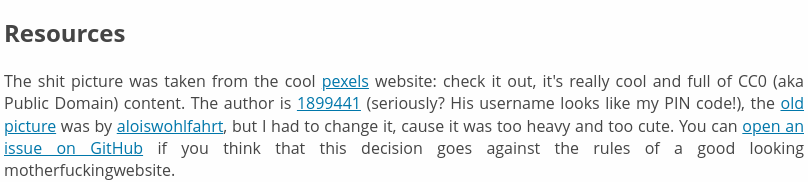
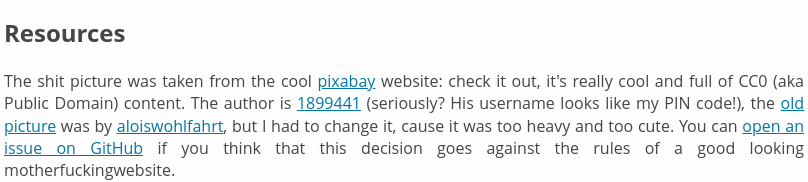
Before and after one commit to claudia-da-costa/BestMotherFuckingWebsite, a plain HTML site: page index.html in a window 1280 px wide. Shown: the part 2627-2809 px from the top of the page, 236-1044 px from the left. Drawn offline with Linux system fonts and the light colour scheme.

Commit message:
Update index.html

```diff
--- a/index.html
+++ b/index.html
@@ -108,7 +108,7 @@
             </section>
             <section>
                 <h2>Resources</h2>
-                <p>The shit picture was taken from the cool <a href="https://www.pixabay.com">pexels</a> website: check it out, it's really cool and full of CC0 (aka Public Domain) content. The author is <a href="https://www.pexels.com/photo/illuminated-neon-sign-3078831/">1899441</a>                    (seriously? His username looks like my PIN code!), the <a href="https://www.pexels.com/photo/illuminated-neon-sign-3078831/">old picture</a> was by <a href="#">aloiswohlfahrt</a>, but I had to change it, cause it was too heavy and
+                <p>The shit picture was taken from the cool <a href="https://www.pixabay.com">pixabay</a> website: check it out, it's really cool and full of CC0 (aka Public Domain) content. The author is <a href="https://www.pexels.com/photo/illuminated-neon-sign-3078831/">1899441</a>                    (seriously? His username looks like my PIN code!), the <a href="https://www.pexels.com/photo/illuminated-neon-sign-3078831/">old picture</a> was by <a href="#">aloiswohlfahrt</a>, but I had to change it, cause it was too heavy and
                     too cute. You can <a href="#">open an issue on GitHub</a> if you think that this decision goes against the rules of a good looking
                     <span class="bigword">motherfuckingwebsite</span>.
                 </p>
```
